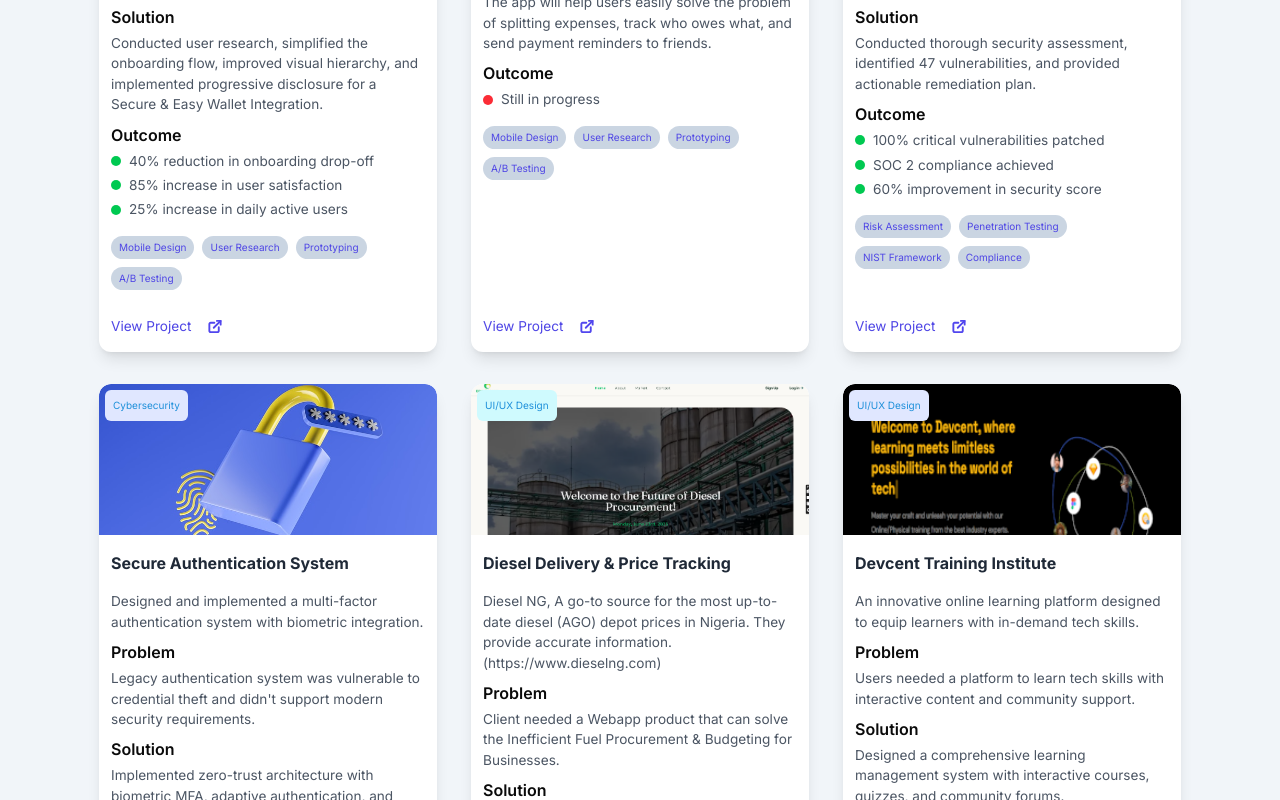
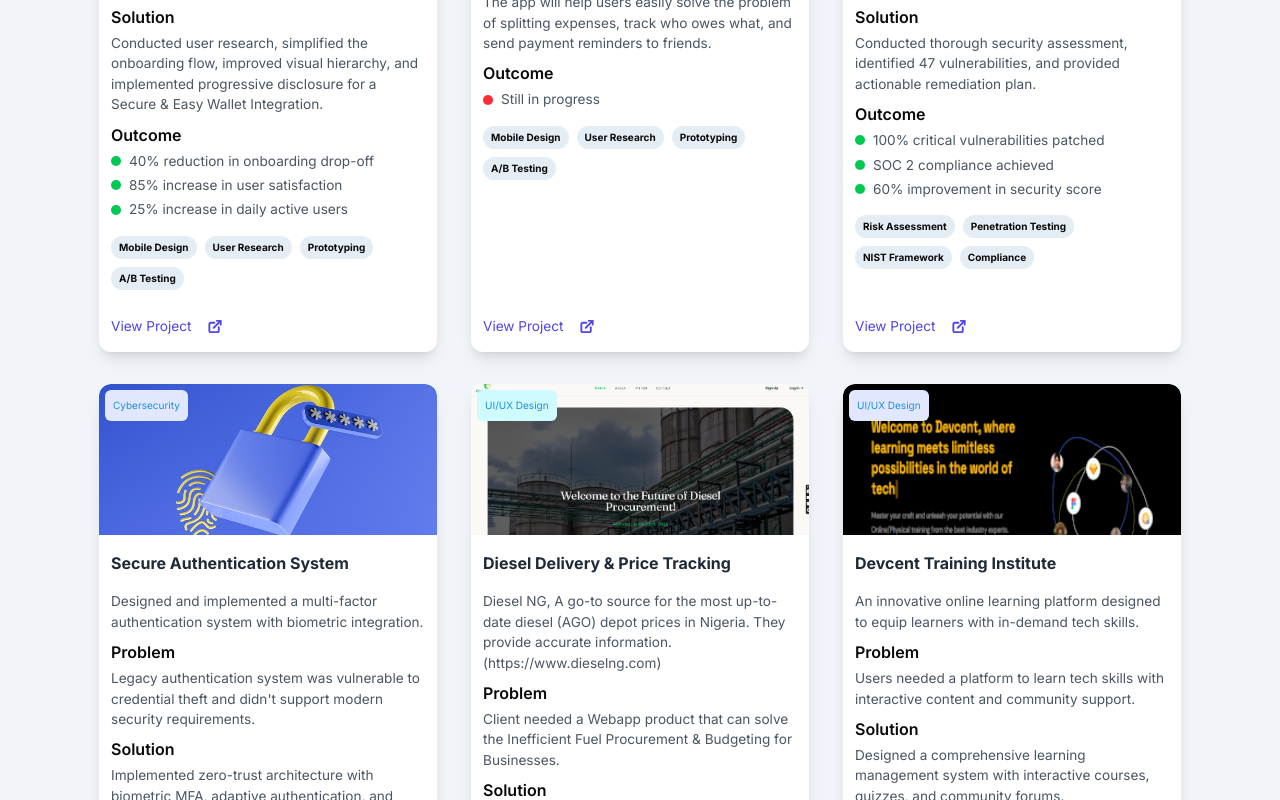
Before and after one commit to jofwitsolution/azzim-latest-portfolio, a Next.js app: page / in a window 1280 px wide. Shown: the part 2560-3360 px from the top of the page. Built offline with nearby package versions, Linux system fonts and the light colour scheme.

Commit message:
update color

```diff
--- a/app/(home)/components/MyWork.tsx
+++ b/app/(home)/components/MyWork.tsx
@@ -91,7 +91,7 @@ const MyWork = () => {
                     {project.categories.map((category, index) => (
                       <span
                         key={index}
-                        className="text-[10px] bg-slate-300 text-primary-100 px-2 py-1 rounded-full"
+                        className="text-[10px] bg-[rgba(228,236,244)] font-bold px-2 py-1 rounded-full"
                       >
                         {category}
                       </span>
```
